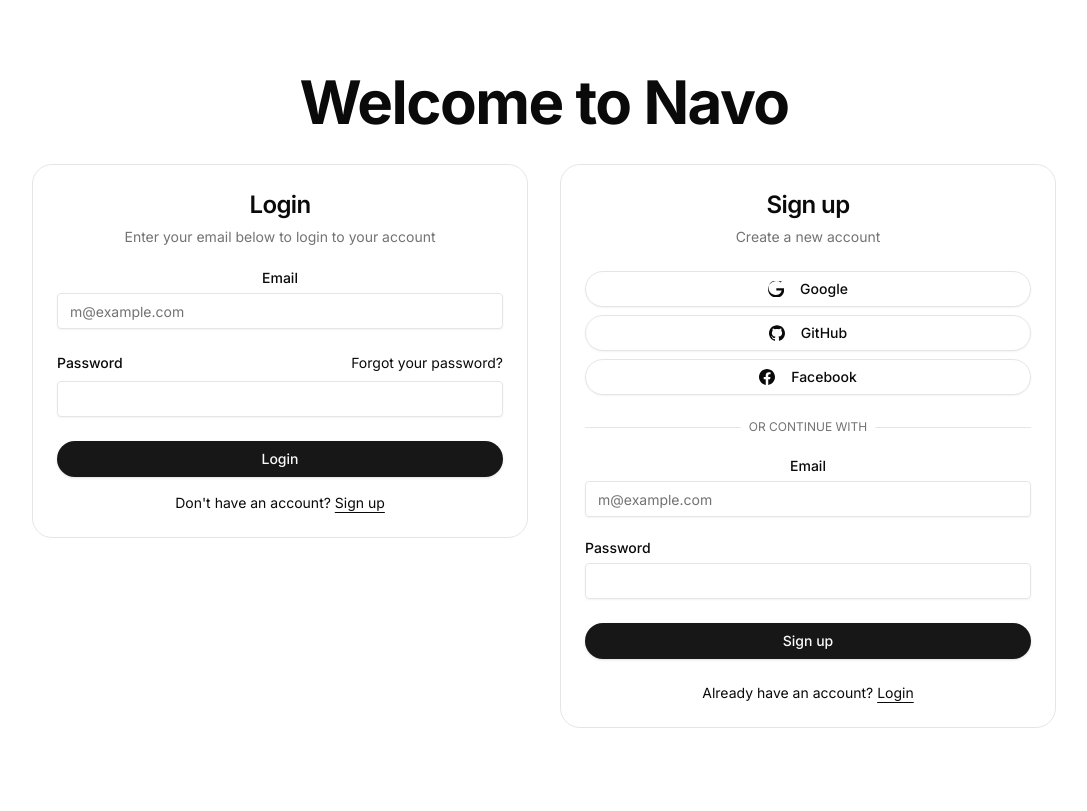
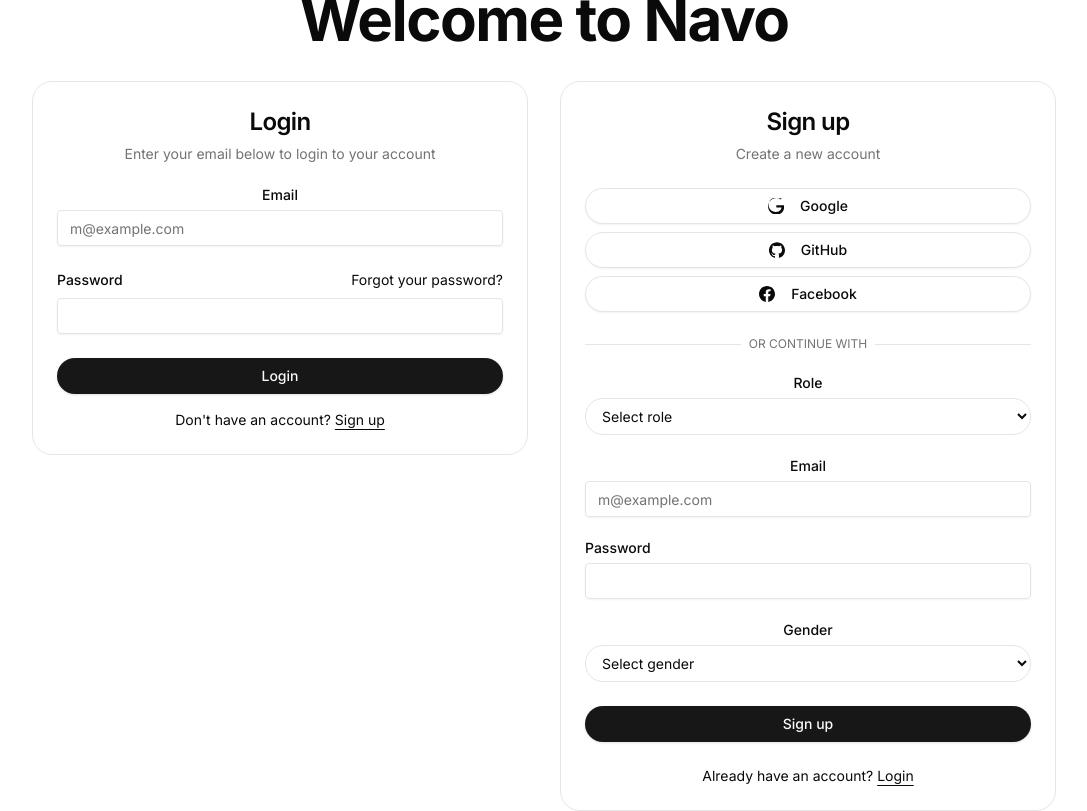
Before and after one commit to kwizerad/Luxen, a Next.js app: page /auth/login in a window 1280 px wide. Shown: the whole page, without its empty margins (96-1183 px from the left). Built offline with nearby package versions, Linux system fonts and the light colour scheme; no server answers.

Commit message:
Update dashboard and admin components

```diff
--- /dev/null
+++ b/app/Admin/page.tsx
@@ -0,0 +1,10 @@
+"use client";
+
+export default function AdminDashboard() {
+  return (
+    <div className="container mx-auto px-4 py-8">
+      <h1 className="text-3xl font-bold mb-4">Admin Dashboard</h1>
+      <p>Welcome to the Admin dashboard.</p>
+    </div>
+  );
+}
--- /dev/null
+++ b/app/dashboard/Driver/page.tsx
@@ -0,0 +1,10 @@
+"use client";
+
+export default function DriverDashboard() {
+  return (
+    <div className="container mx-auto px-4 py-8">
+      <h1 className="text-3xl font-bold mb-4">Driver Dashboard</h1>
+      <p>Welcome to the Driver dashboard.</p>
+    </div>
+  );
+}
--- /dev/null
+++ b/app/dashboard/LandLord/page.tsx
@@ -0,0 +1,10 @@
+"use client";
+
+export default function LandLordDashboard() {
+  return (
+    <div className="container mx-auto px-4 py-8">
+      <h1 className="text-3xl font-bold mb-4">LandLord Dashboard</h1>
+      <p>Welcome to the LandLord dashboard.</p>
+    </div>
+  );
+}
--- /dev/null
+++ b/app/dashboard/Student/page.tsx
@@ -0,0 +1,10 @@
+"use client";
+
+export default function StudentDashboard() {
+  return (
+    <div className="container mx-auto px-4 py-8">
+      <h1 className="text-3xl font-bold mb-4">Student Dashboard</h1>
+      <p>Welcome to the Student dashboard.</p>
+    </div>
+  );
+}
--- /dev/null
+++ b/app/dashboard/Teacher/page.tsx
@@ -0,0 +1,10 @@
+"use client";
+
+export default function TeacherDashboard() {
+  return (
+    <div className="container mx-auto px-4 py-8">
+      <h1 className="text-3xl font-bold mb-4">Teacher Dashboard</h1>
+      <p>Welcome to the Teacher dashboard.</p>
+    </div>
+  );
+}
--- a/components/sign-up-form.tsx
+++ b/components/sign-up-form.tsx
@@ -51,6 +51,8 @@ export function SignUpForm({
 }: SignUpFormProps) {
   const [email, setEmail] = useState("");
   const [password, setPassword] = useState("");
+  const [gender, setGender] = useState("");
+  const [role, setRole] = useState("");
   const [error, setError] = useState<string | null>(null);
   const [isLoading, setIsLoading] = useState(false);
   const router = useRouter();
@@ -67,6 +69,10 @@ export function SignUpForm({
         password,
         options: {
           emailRedirectTo: `${window.location.origin}/protected`,
+          data: {
+            gender: gender,
+            role: role,
+          },
         },
       });
       if (error) throw error;
@@ -151,6 +157,21 @@ export function SignUpForm({
             <form onSubmit={handleSignUp}>
               <div className="flex flex-col gap-6">
               <div className="grid gap-2">
+                <Label htmlFor="role">Role</Label>
+                <select
+                  id="role"
+                  required
+                  value={role}
+                  onChange={(e) => setRole(e.target.value)}
+                  className="w-full rounded-md border border-input bg-background px-3 py-2 text-sm focus:outline-none focus:ring-1 focus:ring-ring"
+                >
+                  <option value="">Select role</option>
+                  <option value="Student">Student</option>
+                  <option value="Driver">Driver</option>
+                  <option value="LandLord">LandLord</option>
+                </select>
+              </div>
+              <div className="grid gap-2">
                 <Label htmlFor="email">Email</Label>
                 <Input
                   id="email"
@@ -175,6 +196,20 @@ export function SignUpForm({
                   onChange={(e) => setPassword(e.target.value)}
                 />
               </div>
+              <div className="grid gap-2">
+                <Label htmlFor="gender">Gender</Label>
+                <select
+                  id="gender"
+                  required
+                  value={gender}
+                  onChange={(e) => setGender(e.target.value)}
+                  className="w-full rounded-md border border-input bg-background px-3 py-2 text-sm focus:outline-none focus:ring-1 focus:ring-ring"
+                >
+                  <option value="">Select gender</option>
+                  <option value="male">Male</option>
+                  <option value="female">Female</option>
+                </select>
+              </div>
               {error && <p className="text-sm text-red-500">{error}</p>}
               <Button type="submit" className="w-full" disabled={isLoading}>
                 {isLoading ? "Creating an account..." : "Sign up"}
--- a/components/site-header.tsx
+++ b/components/site-header.tsx
@@ -1,7 +1,7 @@
 "use client";
 
 import Link from "next/link";
-import { SettingsDropdown } from "@/components/settings-dropdown";
+import { SettingsModal } from "@/components/settings-modal";
 import { AuthButton } from "@/components/auth-button";
 import { useLanguage } from "@/lib/language-context";
 
@@ -20,7 +20,7 @@ export function SiteHeader() {
           </Link>
         </div>
         <div className="flex items-center gap-4">
-          <SettingsDropdown />
+          <SettingsModal />
           <AuthButton />
         </div>
       </div>
```
Also changed, not shown: lib/admin-config.ts (added, +14 -0 lines).
